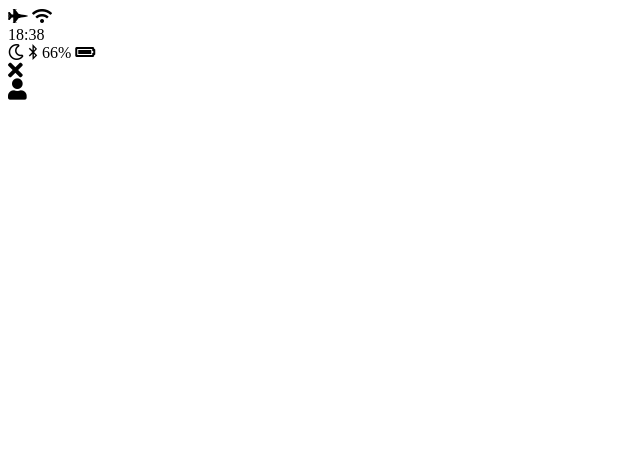
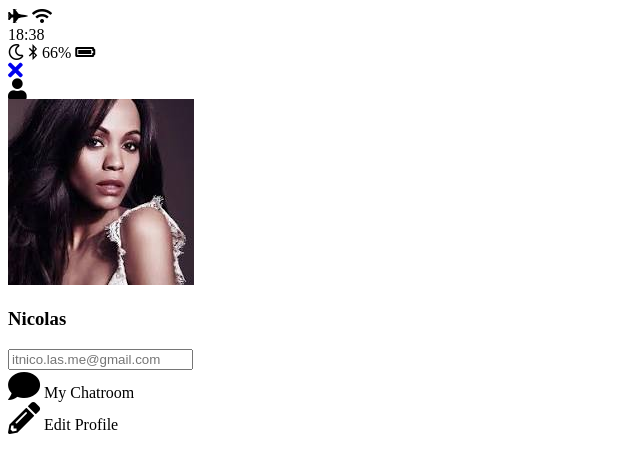
Before and after one commit to suj603/kakao-clone, a plain HTML site: page profile.html in a window 1280 px wide. Shown: the whole page, without its empty margins (0-640 px from the left). Drawn offline with Linux system fonts and the light colour scheme.

Commit message:
Chat + Back to page links.

```diff
--- a/profile.html
+++ b/profile.html
@@ -25,7 +25,9 @@
     </div>
     <div class="header__bottom">
       <div class="header__column">
+        <a href="index.html">
         <i class="fas fa-times fa-lg"></i>
+        </a>
       </div>
       <div class="header__column">
 
@@ -35,5 +37,26 @@
       </div>
     </div>
   </header>
+  <main class="profile">
+    <header class="profile__header">
+      <img src="images/avatar.jfif" alt="">
+      <h3 class="profile__header-title">Nicolas</h3>
+    </header>
+    <input type="text" placeholder="itnico.las.me@gmail.com">
+    <div class="profile__actions">
+      <div class="profile__action">
+        <span class="profile__action-circle">
+          <i class="fas fa-comment fa-2x"></i>
+        </span>
+        <span class="profile__action-title">My Chatroom</span>
+      </div>
+      <div class="profile__action">
+        <span class="profile__action-circle">
+          <i class="fas fa-pencil-alt fa-2x"></i>
+        </span>
+        <span class="profile__action-title">Edit Profile</span>
+      </div>
+    </div>
+  </main>
 </body>
 </html>
```
Also changed, not shown: chat.html (+3 -1 lines), index.html (+6 -4 lines).
